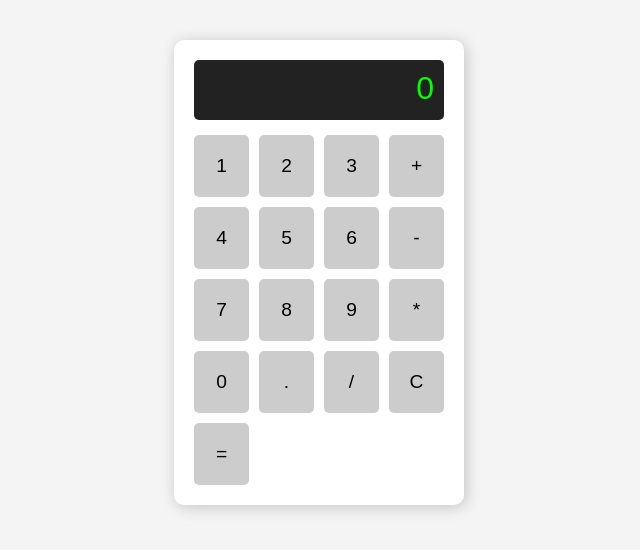
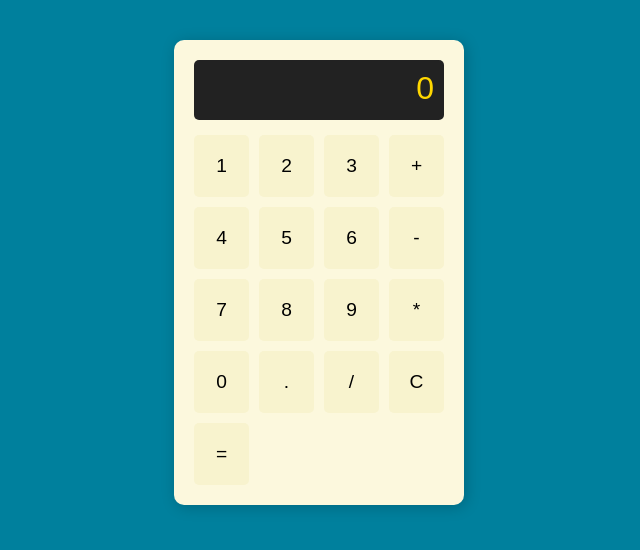
Before and after one commit to elcadena715/calculadora-react, a React (Create React App) app: page / in a window 1280 px wide. Shown: the top 550 px of the page, without its empty margins (321-961 px from the left). Built offline with nearby package versions, Linux system fonts and the light colour scheme.

Commit message:
RamaMejoras:  Visuales en la calculadora

```diff
--- a/src/App.css
+++ b/src/App.css
@@ -1,6 +1,6 @@
 body {
   font-family: Arial, sans-serif;
-  background: #f4f4f4;
+  background: #00809D;
   display: flex;
   justify-content: center;
   padding: 40px;
@@ -8,7 +8,7 @@ body {
 
 .calculadora {
   width: 250px;
-  background: white;
+  background: #FCF8DD;
   padding: 20px;
   border-radius: 10px;
   box-shadow: 2px 2px 15px rgba(0,0,0,0.2);
@@ -16,7 +16,7 @@ body {
 
 .display {
   background: #222;
-  color: #0f0;
+  color: #FFD700;
   font-size: 2em;
   text-align: right;
   padding: 10px;
@@ -35,12 +35,12 @@ button {
   padding: 20px;
   font-size: 1.2em;
   border: none;
-  background: #ccc;
+  background: #F8F3CE;
   border-radius: 5px;
   cursor: pointer;
   transition: 0.2s;
 }
 
 button:hover {
-  background: #bbb;
+  background: #D3AF37;
 }
```
